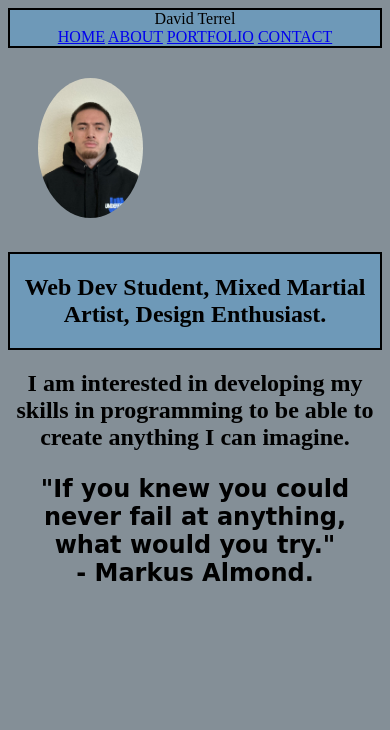
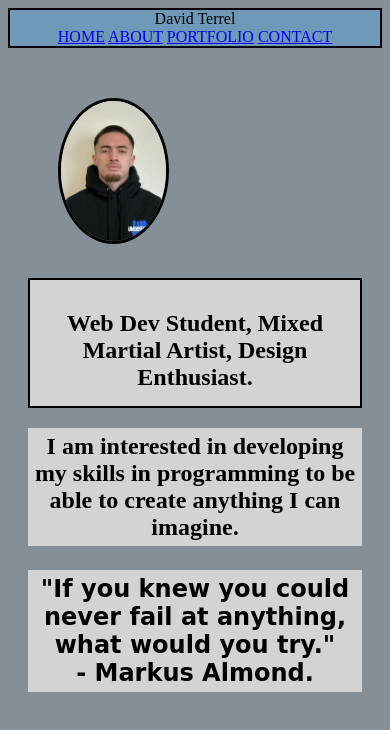
Before and after one commit to davidterrel/designresources, a plain HTML site: page Index.html in a window 390 px wide. Drawn offline with Linux system fonts and the light colour scheme.

Commit message:
part 2 push

```diff
--- a/Index.html
+++ b/Index.html
@@ -20,15 +20,21 @@
             <a href="Contact.html">CONTACT</a>
         </nav>
     </header>
-    <main>
-        <img src="UNDEFEATED copy.jpeg" alt="PFP" class="images picture_circle" />
-        <section class="section_header">
-            <h1>Web Dev Student, Mixed Martial Artist, Design Enthusiast.</h1>
-        </section>
-        <h2 class="center">I am interested in developing my skills in programming to be able to create anything I can
-            imagine.</h2>
-        <h3 class="quote">"If you knew you could never fail at anything, what would you try." <br>- Markus Almond.
-        </h3>
+    <main class="content">
+        <div class="grid">
+            <img src="UNDEFEATED copy.jpeg" alt="PFP" class="images picture_circle" />
+            <section class="section_header grid-item">
+                <h1 class="grid-item">Web Dev Student, Mixed Martial Artist, Design Enthusiast.</h1>
+            </section>
+            <h2 class="grid-item">I am interested in developing my skills in programming to be able to create
+                anything
+                I
+                can
+                imagine.</h2>
+            <h3 class="quote grid-item">"If you knew you could never fail at anything, what would you try." <br>- Markus
+                Almond.
+            </h3>
+        </div>
     </main>
 </body>
 
--- a/block09style.css
+++ b/block09style.css
@@ -1,11 +1,16 @@
 .body {
     background-color: rgba(92, 107, 118, 0.753);
+    display: flex;
+    flex-direction: column;
+    min-height: 100vh;
+
 }
 
 .header {
     text-align: center;
     background-color: rgba(104, 157, 195, 0.753);
     border: 2px black solid;
+
 
 }
 
@@ -34,6 +39,7 @@
 
 .picture_circle {
     border-radius: 50%;
+    border: black solid;
 }
 
 .sections {
@@ -69,10 +75,32 @@
     text-align: center;
 }
 
-/* .form_box_style {
-    border: 20px solid rgba(104, 157, 195, 0.753);
-    padding: 10px;
-    box-shadow: 0 0 15px 4px;
-    border-radius: 20px;
-    font-family: monospace;
-}*/
+.grid {
+    display: grid;
+    grid-template-rows: repeat(3, 1fr);
+    grid-gap: 20px;
+}
+
+.grid-item {
+    text-align: center;
+    background-color: lightgray;
+    padding: 5px;
+    margin-bottom: 5px;
+    word-break: break-word;
+}
+
+.content {
+    padding: 20px;
+    flex-grow: 1;
+}
+
+.form_color {
+    background-color: rgba(104, 157, 195, 0.753);
+    ;
+}
+
+@media screen and (max-width: 900px) {
+    .grid {
+        display: block;
+    }
+}
```
Also changed, not shown: Contact.html (+13 -32 lines), about.html (+47 -18 lines), portfolio.html (+28 -14 lines).
